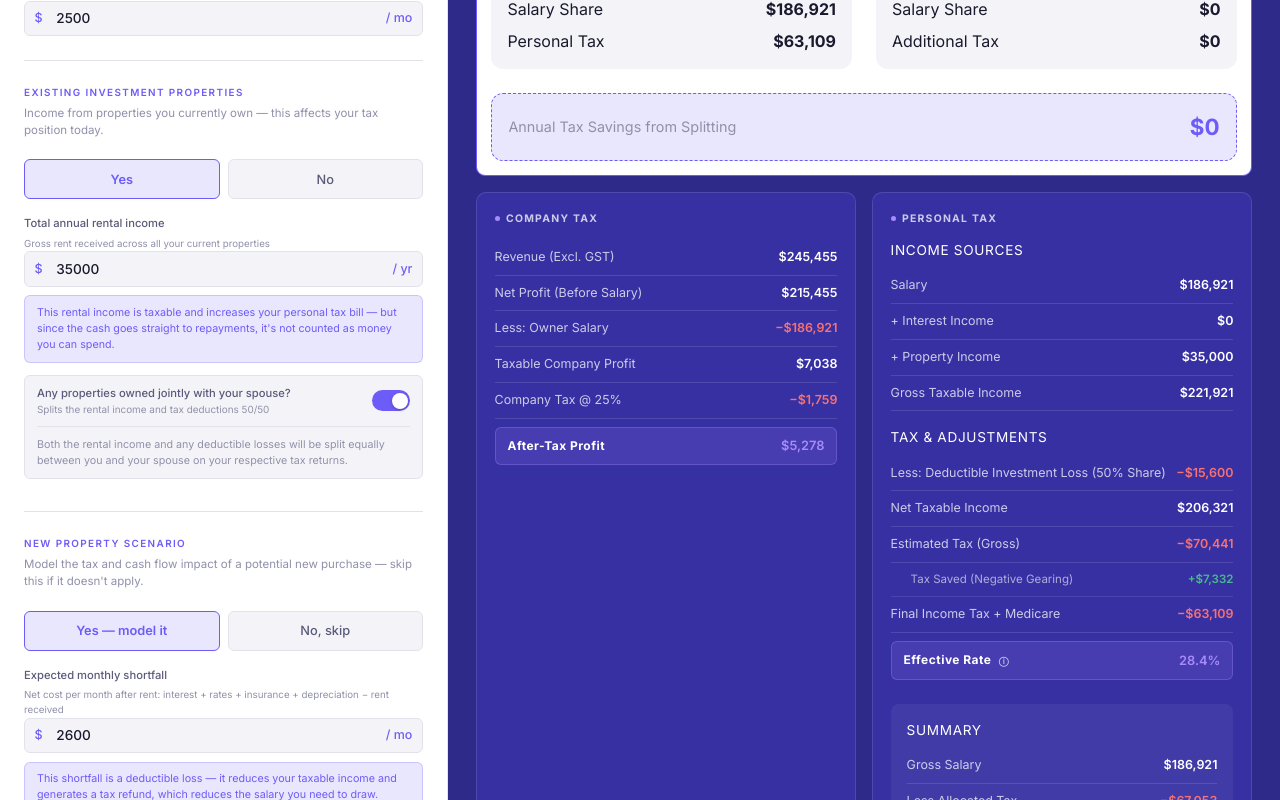
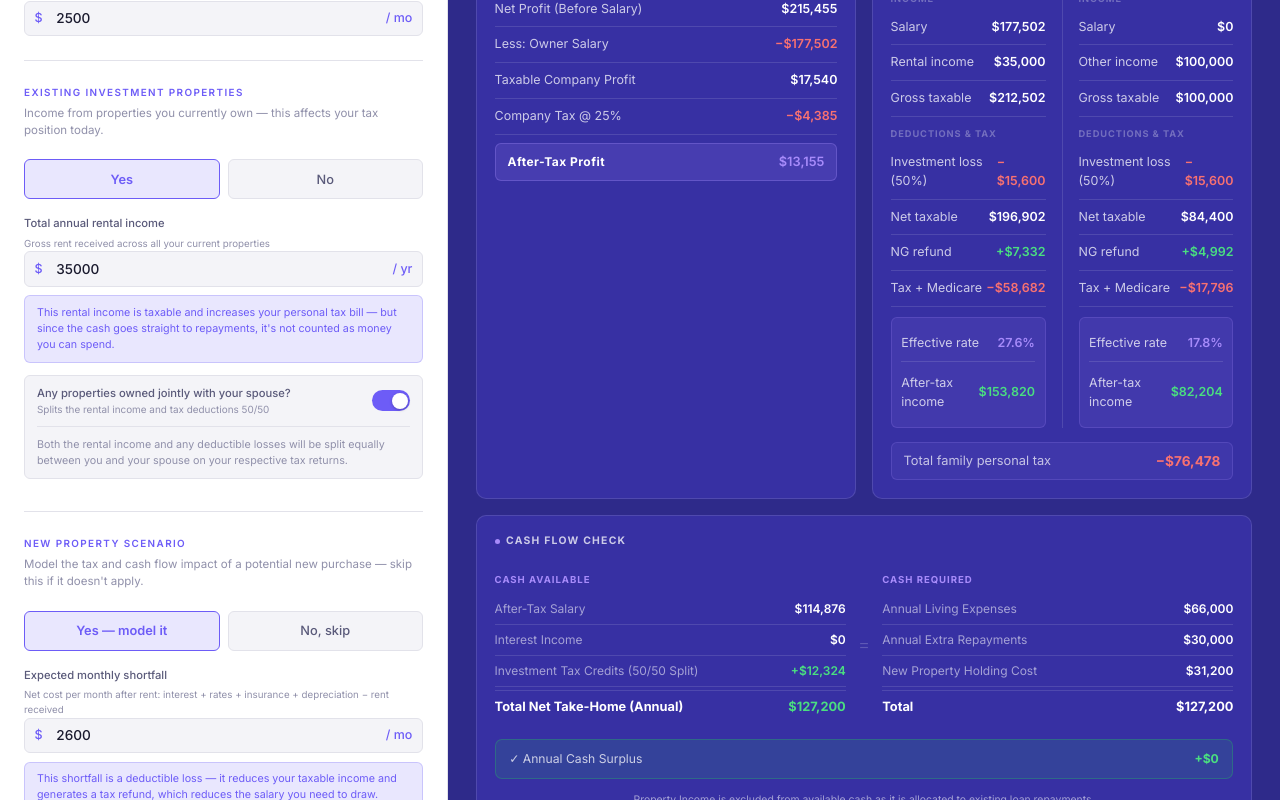
Before and after one commit to u1165139/sal-planner, a React (Vite) app: page / in a window 1280 px wide. Both pictures are taken after a click on the element 223 px from the left and 947 px from the top of the page. Shown: the part 547-1347 px from the top of the page. Built offline with nearby package versions, Linux system fonts and the light colour scheme.

Commit message:
feat: enhance PersonalTaxBreakdown; implement spouse tax calculations and family tax optimisation logic

```diff
--- a/src/core/schema.ts
+++ b/src/core/schema.ts
@@ -13,6 +13,7 @@ export const CalcInputsSchema = z.object({
   enableSpouseSplitting: z.boolean(),
   jointOwnership: z.boolean(),
   spouseOtherIncome: z.number().min(0, "Spouse other income must be positive"),
+  optimiseFamilyTax: z.boolean(),
 });
 
 export type InputValidationErrors = z.ZodError<z.infer<typeof CalcInputsSchema>>;
--- a/src/core/tax-engine.ts
+++ b/src/core/tax-engine.ts
@@ -51,6 +51,7 @@ export function calculateTaxStrategy(inputs: CalcInputs): CalcResults {
     interestIncome,
     propertyIncome,
     maximiseSuper,
+    optimiseFamilyTax,
   } = inputs;
 
   // ── Base calculations ──────────────────────────────────────────────────────
@@ -249,6 +250,56 @@ export function calculateTaxStrategy(inputs: CalcInputs): CalcResults {
   const totalFamilyTax = companyTax + personalTaxTotal + spouseTax;
   const isHighTaxBracket = totalPersonalTaxableIncome > 190000;
 
+  // ── Family tax optimisation ────────────────────────────────────────────────
+  let extraSpouseSalary = 0;
+  let familyTaxSaving = 0;
+  let familyOptimisationActive = false;
+  let familyOptimisationMessage = '';
+
+  if (optimiseFamilyTax && (inputs.enableSpouseSplitting || inputs.jointOwnership)) {
+    const spouseBase = inputs.spouseOtherIncome || 0;
+
+    // Find marginal rates by checking tax on next $1,000
+    const ownerMarginal = (calcTotalPersonalTax(totalPersonalTaxableIncome + 1000) - calcTotalPersonalTax(totalPersonalTaxableIncome)) / 1000;
+    const spouseMarginalBase = (calcTotalPersonalTax(Math.max(0, spouseBase - splitLossSpouse) + 1000) - calcTotalPersonalTax(Math.max(0, spouseBase - splitLossSpouse))) / 1000;
+
+    if (ownerMarginal <= spouseMarginalBase) {
+      familyOptimisationMessage = `No benefit: your marginal rate (${Math.round(ownerMarginal * 100)}%) is not higher than your spouse's (${Math.round(spouseMarginalBase * 100)}%). Routing salary to your spouse would not reduce family tax.`;
+    } else {
+      // Binary search: find the extra salary to route to spouse that equalises marginal rates
+      // Extra salary comes from company profit (not from reducing owner salary below minimum)
+      const availableProfit = companyAfterTaxProfit;
+      let lo = 0;
+      let hi = Math.min(availableProfit, 500000);
+      for (let i = 0; i < 120; i++) {
+        const mid = (lo + hi) / 2;
+        const spouseNewIncome = Math.max(0, spouseBase + mid - splitLossSpouse);
+        const spouseMarginalNew = (calcTotalPersonalTax(spouseNewIncome + 1000) - calcTotalPersonalTax(spouseNewIncome)) / 1000;
+        const ownerMarginalCurrent = ownerMarginal;
+        if (spouseMarginalNew < ownerMarginalCurrent) lo = mid;
+        else hi = mid;
+      }
+      extraSpouseSalary = (lo + hi) / 2;
+
+      if (extraSpouseSalary > 100) {
+        // Calculate tax saving
+        const spouseExtraGross = spouseBase + extraSpouseSalary;
+        const spouseExtraNet = Math.max(0, spouseExtraGross - splitLossSpouse);
+        const spouseExtraTax = calcTotalPersonalTax(spouseExtraNet) - calcTotalPersonalTax(Math.max(0, spouseBase - splitLossSpouse));
+        const companyTaxSaved = extraSpouseSalary * COMPANY_TAX_RATE;
+        familyTaxSaving = companyTaxSaved - spouseExtraTax;
+        familyOptimisationActive = familyTaxSaving > 0;
+        if (familyOptimisationActive) {
+          familyOptimisationMessage = `Paying your spouse an extra ${extraSpouseSalary < 1000 ? '$' + Math.round(extraSpouseSalary) : '$' + Math.round(extraSpouseSalary / 1000) + 'k'} from company profit saves $${Math.round(familyTaxSaving)} in total family tax by moving income from the ${Math.round(ownerMarginal * 100)}% bracket to the ${Math.round(spouseMarginalBase * 100)}% bracket.`;
+        } else {
+          familyOptimisationMessage = `After accounting for company tax already paid at 25%, routing additional salary to your spouse does not reduce total family tax.`;
+        }
+      } else {
+        familyOptimisationMessage = `No meaningful benefit found. Your marginal rates are close enough that splitting further would not materially reduce family tax.`;
+      }
+    }
+  }
+
   return {
     businessRevenue: ensureNumber(businessRevenue),
     netBusinessProfit: ensureNumber(netBusinessProfit),
@@ -271,6 +322,8 @@ export function calculateTaxStrategy(inputs: CalcInputs): CalcResults {
     totalPersonalTaxableIncome: ensureNumber(totalPersonalTaxableIncome),
     totalTax: ensureNumber(companyTax + personalTaxTotal + spouseTax),
     spouseTax: ensureNumber(spouseTax),
+    spouseNgRefund: ensureNumber(spouseNgRefund),
+    afterTaxSpouseSalary: ensureNumber(afterTaxSpouseSalary),
     totalFamilyTax: ensureNumber(totalFamilyTax),
     effectivePersonalRate: ensureNumber((personalTaxTotal / grossIncome) * 100),
     effectiveCompanyRate: ensureNumber((companyTax / netBusinessProfit) * 100),
@@ -282,5 +335,9 @@ export function calculateTaxStrategy(inputs: CalcInputs): CalcResults {
     frankingCredit: ensureNumber(frankingCredit),
     grossedUpDividend: ensureNumber(grossedUpDividend),
     dividendTopUpTax: ensureNumber(dividendTopUpTax),
+    extraSpouseSalary: ensureNumber(extraSpouseSalary),
+    familyTaxSaving: ensureNumber(familyTaxSaving),
+    familyOptimisationActive: familyOptimisationActive,
+    familyOptimisationMessage: familyOptimisationMessage,
   };
 }
--- a/src/features/calculator/WizardInput.tsx
+++ b/src/features/calculator/WizardInput.tsx
@@ -98,7 +98,11 @@ export function WizardInput() {
               () => {
                 const next = !existingJoint;
                 setExistingJoint(next);
-                set('jointOwnership')(next || newJoint);
+                const turningOn = next || newJoint;
+                set('jointOwnership')(turningOn);
+                if (turningOn && (inputs.spouseOtherIncome === 0 || inputs.spouseOtherIncome === undefined)) {
+                  set('spouseOtherIncome')(100000);
+                }
               },
               <span style={{ fontSize: '0.67rem', color: 'var(--text-dim)', lineHeight: 1.5, display: 'block' }}>
                 Both the rental income and any deductible losses will be split equally between you and your spouse on your respective tax returns.
@@ -135,7 +139,11 @@ export function WizardInput() {
               () => {
                 const next = !newJoint;
                 setNewJoint(next);
-                set('jointOwnership')(existingJoint || next);
+                const turningOn = existingJoint || next;
+                set('jointOwnership')(turningOn);
+                if (turningOn && (inputs.spouseOtherIncome === 0 || inputs.spouseOtherIncome === undefined)) {
+                  set('spouseOtherIncome')(100000);
+                }
               },
               <span style={{ fontSize: '0.67rem', color: 'var(--text-dim)', lineHeight: 1.5, display: 'block' }}>
                 Each person claims half the deductible loss, which may reduce the total tax refund depending on your spouse's marginal rate.
@@ -166,12 +174,22 @@ export function WizardInput() {
           'Split salary with my spouse',
           'Optimizer distributes salary between you both to minimize total family tax',
           inputs.enableSpouseSplitting,
-          () => set('enableSpouseSplitting')(!inputs.enableSpouseSplitting),
+          () => set('enableSpouseSplitting')(!inputs.enableSpouseSplitting)
+        )}
+
+        {(inputs.enableSpouseSplitting || inputs.jointOwnership) && (
           <>
-            {renderInput("Spouse's other annual income", 'Their income before any salary from your company', 'spouseOtherIncome', '/ yr')}
-            <div className="info-box" style={{ marginTop: '0.6rem', marginBottom: 0 }}>
+            {renderInput("Spouse's Employment Income (Annual)", 'Their salary or wages from their regular job — before any income from your company', 'spouseOtherIncome', '/ yr')}
+            <div className="info-box" style={{ marginTop: '0.6rem', marginBottom: '1rem' }}>
               The optimizer will fill your spouse's lower tax brackets first (starting with the $18,200 tax-free threshold) to maximize your family's savings.
             </div>
+
+            {renderToggleCard(
+              'Optimise family tax',
+              'Route additional company profit to your spouse if their marginal tax rate is lower than yours — minimising total family tax.',
+              inputs.optimiseFamilyTax,
+              () => set('optimiseFamilyTax')(!inputs.optimiseFamilyTax)
+            )}
           </>
         )}
 
--- a/src/features/results/PersonalTaxBreakdown.tsx
+++ b/src/features/results/PersonalTaxBreakdown.tsx
@@ -1,58 +1,178 @@
 import { useTax } from '../../context/TaxContext';
-import { selectPersonalTaxBreakdown } from '../../core/selectors';
 import { fmt, fmtPct } from '../../utils/formatters';
+import { calcTotalPersonalTax } from '../../core/tax-engine';
 
-export function PersonalTaxBreakdown() {
-  const { inputs, results } = useTax();
-  // Pass a single state object to the selector
-  const breakdown = selectPersonalTaxBreakdown({ results, inputs });
+function TaxRow({ label, value, type }: { label: string; value: string; type?: 'neg' | 'pos' | 'gold' }) {
+  return (
+    <div className="tax-row">
+      <span className="tax-row-label">{label}</span>
+      <span className={`tax-row-value ${type === 'neg' ? 'negative' : type === 'pos' ? 'positive' : type === 'gold' ? 'gold' : ''}`}>
+        {value}
+      </span>
+    </div>
+  );
+}
 
-  if (!breakdown) return null;
+function SectionLabel({ children }: { children: React.ReactNode }) {
+  return (
+    <div style={{ fontSize: '0.58rem', fontWeight: 700, letterSpacing: '0.1em', textTransform: 'uppercase', color: 'rgba(255,255,255,0.3)', margin: '0.65rem 0 0.25rem' }}>
+      {children}
+    </div>
+  );
+}
 
+interface PersonColumnProps {
+  title: string;
+  salary: number;
+  otherIncome?: number;
+  interestIncome?: number;
+  propertyIncome?: number;
+  grossedUpDiv?: number;
+  showDiv?: boolean;
+  investmentLoss: number;
+  grossIncome: number;
+  netTaxable: number;
+  ngRefund: number;
+  frankingCredit?: number;
+  tax: number;
+  effRate: number;
+  afterTaxTotal: number;
+  isSplit?: boolean;
+}
+
+function PersonColumn({
+  title, salary, otherIncome, interestIncome, propertyIncome, grossedUpDiv, showDiv,
+  investmentLoss, grossIncome, netTaxable, ngRefund, frankingCredit, tax, effRate, afterTaxTotal, isSplit
+}: PersonColumnProps) {
   return (
-    <div className="panel-card">
-      <div className="panel-card-title"><span className="panel-card-dot" />Personal Tax</div>
-      <div className="tax-breakdown">
-        <h4 style={{ margin: '0.5rem 0', fontSize: '0.85rem', color: 'var(--panel-text)', textTransform: 'uppercase', letterSpacing: '0.05em' }}>Income Sources</h4>
-        <div className="tax-row"><span className="tax-row-label">Salary</span><span className="tax-row-value">{fmt(breakdown.recommendedSalary)}</span></div>
-        <div className="tax-row"><span className="tax-row-label">+ Interest Income</span><span className="tax-row-value">{fmt(breakdown.interestIncome)}</span></div>
-        <div className="tax-row"><span className="tax-row-label">+ Property Income</span><span className="tax-row-value">{fmt(breakdown.propertyIncome)}</span></div>
-        {breakdown.drawDividend && (
-          <div className="tax-row"><span className="tax-row-label">+ Grossed-up Dividend</span><span className="tax-row-value">{fmt(breakdown.grossedUpDividend)}</span></div>
-        )}
-        <div className="tax-row"><span className="tax-row-label">Gross Taxable Income</span><span className="tax-row-value">{fmt(breakdown.recommendedSalary + breakdown.basePersonalTaxableIncome + (breakdown.drawDividend ? breakdown.grossedUpDividend : 0))}</span></div>
+    <div style={{ flex: 1 }}>
+      <div style={{ color: '#a78bfa', textTransform: 'uppercase', fontSize: '0.75rem', fontWeight: 700, borderBottom: '1px solid rgba(167,139,250,0.3)', paddingBottom: '0.4rem', marginBottom: '0.5rem' }}>
+        {title}
+      </div>
+      <SectionLabel>Income</SectionLabel>
+      <TaxRow label="Salary" value={fmt(salary)} />
+      {otherIncome !== undefined && otherIncome > 0 && <TaxRow label="Other income" value={fmt(otherIncome)} />}
+      {interestIncome !== undefined && interestIncome > 0 && <TaxRow label="Interest" value={fmt(interestIncome)} />}
+      {propertyIncome !== undefined && propertyIncome > 0 && <TaxRow label="Rental income" value={fmt(propertyIncome)} />}
+      {showDiv && grossedUpDiv !== undefined && grossedUpDiv > 0 && <TaxRow label="Grossed-up div." value={fmt(grossedUpDiv)} />}
+      <TaxRow label="Gross taxable" value={fmt(grossIncome)} />
 
-        <h4 style={{ margin: '1rem 0 0.5rem', fontSize: '0.85rem', color: 'var(--panel-text)', textTransform: 'uppercase', letterSpacing: '0.05em' }}>Tax & Adjustments</h4>
-        {breakdown.annualDeductibleInvestmentLoss > 0 && (
-          <div className="tax-row"><span className="tax-row-label">Less: Deductible Investment Loss{breakdown.isSplit ? ' (50% Share)' : ''}</span><span className="tax-row-value negative">−{fmt(breakdown.annualDeductibleInvestmentLoss)}</span></div>
-        )}
-        <div className="tax-row"><span className="tax-row-label">Net Taxable Income</span><span className="tax-row-value">{fmt(breakdown.totalPersonalTaxableIncome)}</span></div>
-        {breakdown.negativeGearingRefund > 0 || breakdown.drawDividend ? (
-          <>
-            <div className="tax-row"><span className="tax-row-label">Estimated Tax (Gross)</span><span className="tax-row-value negative">−{fmt(breakdown.taxBeforeDeduction)}</span></div>
-            {breakdown.negativeGearingRefund > 0 && (
-              <div className="tax-row tax-row-indent"><span className="tax-row-label">Tax Saved (Negative Gearing)</span><span className="tax-row-value positive">+{fmt(breakdown.negativeGearingRefund)}</span></div>
-            )}
-            {breakdown.drawDividend && (
-              <div className="tax-row tax-row-indent"><span className="tax-row-label">Less: Franking Credit Offset</span><span className="tax-row-value positive">+{fmt(breakdown.frankingCredit)}</span></div>
-            )}
-            <div className="tax-row"><span className="tax-row-label">Final Income Tax + Medicare</span><span className="tax-row-value negative">−{fmt(breakdown.personalTaxTotal)}</span></div>
-          </>
-        ) : (
-          <div className="tax-row"><span className="tax-row-label">Income Tax + Medicare</span><span className="tax-row-value negative">−{fmt(breakdown.personalTaxTotal)}</span></div>
-        )}
-        <div className="tax-total"><span className="tax-total-label">Effective Rate <span title="Calculated as Total Tax divided by Gross Taxable Income" style={{ cursor: 'help', fontSize: '0.8em', marginLeft: '4px', verticalAlign: 'middle', opacity: 0.7 }}>ⓘ</span></span><span className="tax-row-value gold">{fmtPct(breakdown.effectivePersonalRate)}</span></div>
+      <SectionLabel>Deductions & tax</SectionLabel>
+      {investmentLoss > 0 && (
+        <TaxRow label={`Investment loss ${isSplit ? '(50%)' : ''}`} value={`−${fmt(investmentLoss)}`} type="neg" />
+      )}
+      <TaxRow label="Net taxable" value={fmt(netTaxable)} />
+      {ngRefund > 0 && <TaxRow label="NG refund" value={`+${fmt(ngRefund)}`} type="pos" />}
+      {frankingCredit !== undefined && frankingCredit > 0 && <TaxRow label="Franking credit" value={`+${fmt(frankingCredit)}`} type="pos" />}
+      <TaxRow label="Tax + Medicare" value={`−${fmt(tax)}`} type="neg" />
 
-        <div style={{ marginTop: '1.5rem', padding: '1rem', backgroundColor: 'rgba(255,255,255,0.05)', borderRadius: '8px' }}>
-          <h4 style={{ margin: '0 0 0.5rem', fontSize: '0.85rem', color: 'var(--panel-text)', textTransform: 'uppercase', letterSpacing: '0.05em' }}>Summary</h4>
-          <div className="tax-row"><span className="tax-row-label">Gross Salary</span><span className="tax-row-value">{fmt(breakdown.recommendedSalary)}</span></div>
-          <div className="tax-row"><span className="tax-row-label">Less Allocated Tax</span><span className="tax-row-value negative">−{fmt(breakdown.personalTaxOnSalary)}</span></div>
-          <div className="tax-row" style={{ borderTop: '1px dashed var(--panel-border)', marginTop: '0.5rem', paddingTop: '0.5rem', fontWeight: 'bold' }}>
-            <span className="tax-row-label">Net Cash Salary</span>
-            <span className="tax-row-value positive">{fmt(breakdown.afterTaxSalary)}</span>
-          </div>
+      <div style={{ background: 'rgba(167,139,250,0.1)', borderRadius: '6px', border: '1px solid rgba(167,139,250,0.2)', padding: '0.5rem 0.6rem', marginTop: '0.65rem' }}>
+        <TaxRow label="Effective rate" value={fmtPct(effRate)} type="gold" />
+        <div style={{ marginTop: '0.25rem' }}>
+          <TaxRow label="After-tax income" value={fmt(afterTaxTotal)} type="pos" />
         </div>
       </div>
     </div>
   );
 }
+
+export function PersonalTaxBreakdown() {
+  const { inputs, results } = useTax();
+
+  if (!results) return null;
+
+  const hasSpouse = inputs.enableSpouseSplitting || inputs.jointOwnership;
+
+  // Compute owner figures:
+  const ownerGross = results.recommendedSalary + results.basePersonalTaxableIncome + (inputs.drawDividend ? results.grossedUpDividend : 0);
+  const ownerNetTaxable = results.totalPersonalTaxableIncome;
+  const ownerTax = results.personalTaxTotal;
+  const ownerNgRefund = results.ownerNegativeGearingRefund;
+  const ownerEffRate = results.effectivePersonalRate;
+  const ownerAfterTaxTotal = ownerGross - ownerTax;
+
+  // Compute spouse figures:
+  const spouseOtherIncome = inputs.spouseOtherIncome || 0;
+  const spouseGross = results.spouseSalary + spouseOtherIncome;
+  const spouseLoss = inputs.jointOwnership ? results.annualDeductibleInvestmentLoss / 2 : 0;
+  const spouseNetTaxable = Math.max(0, spouseGross - spouseLoss);
+  const spouseTaxOnBase = calcTotalPersonalTax(spouseOtherIncome);
+  const spouseTotalTax = results.spouseTax + spouseTaxOnBase;
+  const spouseEffRate = spouseGross > 0 ? (spouseTotalTax / spouseGross) * 100 : 0;
+  const spouseAfterTaxTotal = spouseGross - spouseTotalTax;
+
+  return (
+    <div className="panel-card">
+      <div className="panel-card-title">
+        <span className="panel-card-dot" />
+        {hasSpouse ? 'Personal Tax — Owner & Spouse' : 'Personal Tax'}
+      </div>
+
+      <div style={{ display: 'flex', flexDirection: 'row', gap: '1rem', alignItems: 'flex-start' }}>
+        <PersonColumn
+          title="Owner"
+          salary={results.recommendedSalary}
+          interestIncome={inputs.interestIncome}
+          propertyIncome={inputs.propertyIncome}
+          showDiv={inputs.drawDividend}
+          grossedUpDiv={results.grossedUpDividend}
+          grossIncome={ownerGross}
+          investmentLoss={results.ownerDeductibleInvestmentLoss}
+          isSplit={inputs.jointOwnership}
+          netTaxable={ownerNetTaxable}
+          ngRefund={ownerNgRefund}
+          frankingCredit={inputs.drawDividend ? results.frankingCredit : undefined}
+          tax={ownerTax}
+          effRate={ownerEffRate}
+          afterTaxTotal={ownerAfterTaxTotal}
+        />
+
+        {hasSpouse && (
+          <>
+            <div style={{ background: 'var(--panel-border)', alignSelf: 'stretch', width: '1px' }} />
+            <PersonColumn
+              title="Spouse"
+              salary={results.spouseSalary}
+              otherIncome={spouseOtherIncome}
+              grossIncome={spouseGross}
+              investmentLoss={spouseLoss}
+              isSplit={inputs.jointOwnership}
+              netTaxable={spouseNetTaxable}
+              ngRefund={results.spouseNgRefund}
+              tax={spouseTotalTax}
+              effRate={spouseEffRate}
+              afterTaxTotal={spouseAfterTaxTotal}
+            />
+          </>
+        )}
+      </div>
+
+      {hasSpouse && (
+        <div style={{ display: 'flex', justifyContent: 'space-between', background: 'rgba(167,139,250,0.08)', border: '1px solid rgba(167,139,250,0.2)', borderRadius: '6px', padding: '0.5rem 0.75rem', marginTop: '0.85rem' }}>
+          <span style={{ fontSize: '0.8rem', color: 'rgba(255,255,255,0.7)' }}>Total family personal tax</span>
+          <span style={{ color: '#f87171', fontWeight: 700, fontSize: '0.85rem' }}>−{fmt(ownerTax + spouseTotalTax)}</span>
+        </div>
+      )}
+
+      {inputs.optimiseFamilyTax && results.familyOptimisationMessage && (
+        <div style={{
+          marginTop: '0.75rem',
+          padding: '0.65rem 0.85rem',
+          borderRadius: '6px',
+          border: `1px solid ${results.familyOptimisationActive ? 'rgba(34,197,94,0.3)' : 'rgba(255,255,255,0.1)'}`,
+          background: results.familyOptimisationActive ? 'rgba(34,197,94,0.08)' : 'rgba(255,255,255,0.04)',
+        }}>
+          {results.familyOptimisationActive && (
+            <div style={{ display: 'flex', justifyContent: 'space-between', alignItems: 'center', marginBottom: '0.4rem' }}>
+              <span style={{ fontSize: '0.72rem', color: 'var(--panel-text-mid)' }}>Potential family tax saving</span>
+              <span style={{ fontSize: '0.9rem', fontWeight: 700, color: '#4ade80' }}>+{fmt(results.familyTaxSaving)}</span>
+            </div>
+          )}
+          <p style={{ fontSize: '0.68rem', color: 'var(--panel-text-dim)', lineHeight: 1.5, margin: 0 }}>
+            {results.familyOptimisationMessage}
+          </p>
+        </div>
+      )}
+    </div>
+  );
+}
--- a/src/features/results/ResultsDisplay.tsx
+++ b/src/features/results/ResultsDisplay.tsx
@@ -5,7 +5,6 @@ import { CompanyTaxBreakdown } from './CompanyTaxBreakdown';
 import { PersonalTaxBreakdown } from './PersonalTaxBreakdown';
 import { DividendAnalysis } from './DividendAnalysis';
 import { CashFlowCheck } from './CashFlowCheck';
-import { FamilyTaxSummary } from './FamilyTaxSummary';
 
 export function ResultsDisplay() {
   const { results } = useTax();
@@ -23,12 +22,11 @@ export function ResultsDisplay() {
     <>
       <Hero />
       <SummaryMetrics />
-      <FamilyTaxSummary />
       <div className="grid-2 section">
         <CompanyTaxBreakdown />
         <PersonalTaxBreakdown />
-        <DividendAnalysis />
       </div>
+      <DividendAnalysis />
       <CashFlowCheck />
       <div className="footer">
         <p>For informational purposes only — not financial or tax advice.</p>
--- a/src/hooks/useSalaryOptimization.ts
+++ b/src/hooks/useSalaryOptimization.ts
@@ -18,6 +18,7 @@ const DEFAULT_INPUTS: CalcInputs = {
   enableSpouseSplitting: false,
   jointOwnership: false,
   spouseOtherIncome: 0,
+  optimiseFamilyTax: false,
 };
 
 export function useSalaryOptimization() {
```
Also changed, not shown: src/core/types.ts (+8 -0 lines).
